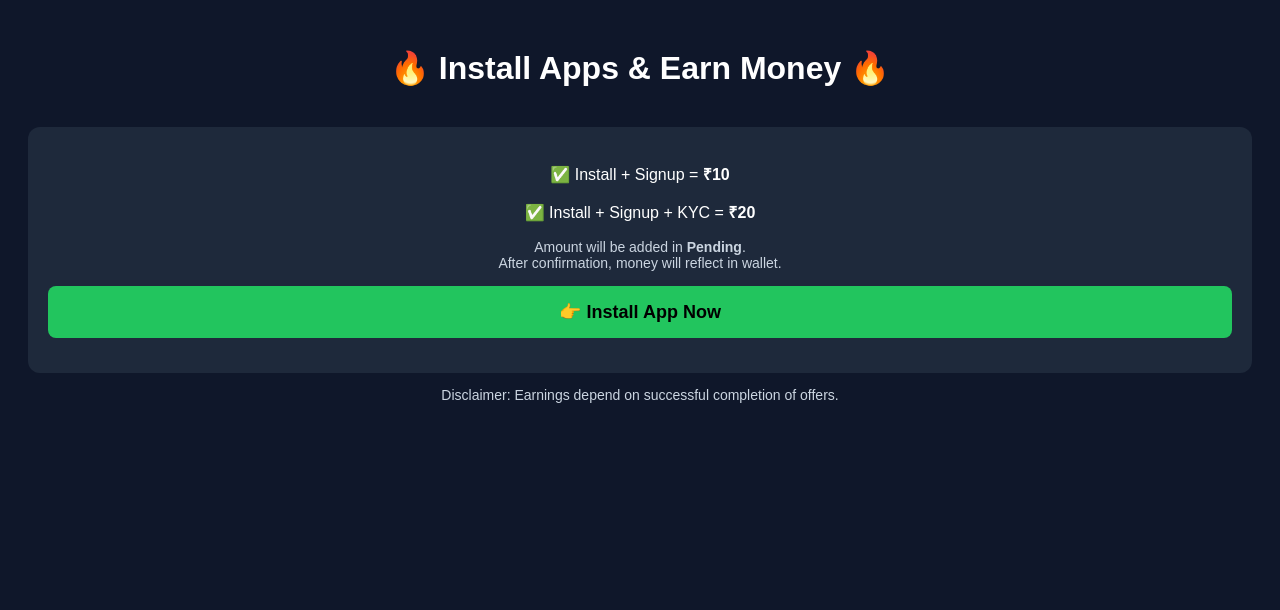
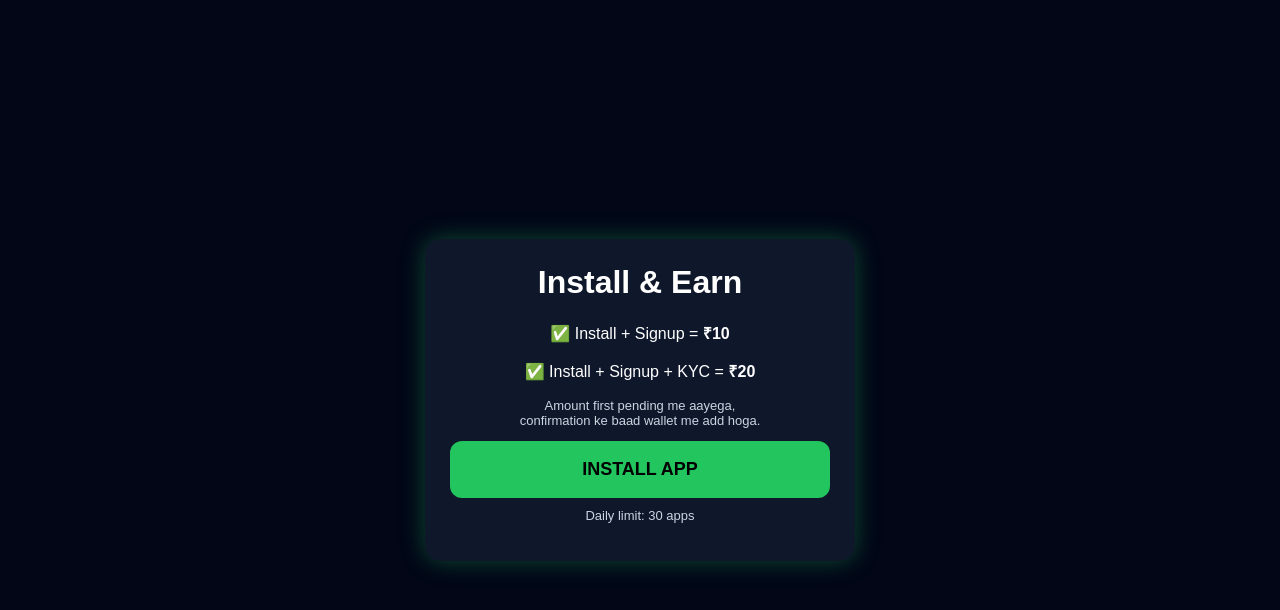
Before and after one commit to munnaff999/XDEVILEARNING2, a plain HTML site: page index.html in a window 1280 px wide. Drawn offline with Linux system fonts and the light colour scheme.

Commit message:
Update HTML structure and styling for landing page

```diff
--- a/index.html
+++ b/index.html
@@ -2,65 +2,77 @@
 <html lang="en">
 <head>
 <meta charset="UTF-8">
-    <title>Install & Earn Money</title>
+<title>Install & Earn</title>
 
 <!-- MyLead Verification -->
 <meta name="mylead-verification" content="076c59a76e141e4caad47f89c494b3ce">
-    <!-- mylead-verification: 076c59a76e141e4caad47f89c494b3ce -->
 
 <meta name="viewport" content="width=device-width, initial-scale=1.0">
+
 <style>
-        body {
+body{
+  margin:0;
   font-family: Arial, sans-serif;
-            background: #0f172a;
-            color: white;
-            text-align: center;
-            padding: 20px;
+  background:#020617;
+  color:white;
+  display:flex;
+  justify-content:center;
+  align-items:center;
+  height:100vh;
 }
-        .box {
-            background: #1e293b;
-            padding: 20px;
-            border-radius: 12px;
-            margin-top: 40px;
+.card{
+  background:#0f172a;
+  padding:25px;
+  border-radius:16px;
+  width:100%;
+  max-width:380px;
+  text-align:center;
+  box-shadow:0 0 25px rgba(34,197,94,0.35);
 }
-        .btn {
-            display: block;
-            background: #22c55e;
-            color: black;
-            padding: 15px;
-            margin: 15px 0;
-            text-decoration: none;
-            border-radius: 8px;
-            font-size: 18px;
-            font-weight: bold;
+h1{
+  margin-top:0;
 }
-        .note {
-            font-size: 14px;
-            color: #cbd5e1;
+.btn{
+  width:100%;
+  padding:18px;
+  font-size:18px;
+  border:none;
+  border-radius:12px;
+  background:#22c55e;
+  color:black;
+  font-weight:bold;
+  cursor:pointer;
+}
+.btn:active{
+  transform:scale(0.98);
+}
+.note{
+  font-size:13px;
+  color:#cbd5e1;
+  margin-top:10px;
 }
 </style>
 </head>
+
 <body>
 
-<h1>🔥 Install Apps & Earn Money 🔥</h1>
-
-<div class="box">
+<div class="card">
+  <h1>Install & Earn</h1>
   <p>✅ Install + Signup = <b>₹10</b></p>
   <p>✅ Install + Signup + KYC = <b>₹20</b></p>
-    <p class="note">
-        Amount will be added in <b>Pending</b>.<br>
-        After confirmation, money will reflect in wallet.
-    </p>
+  <p class="note">Amount first pending me aayega,<br>confirmation ke baad wallet me add hoga.</p>
 
-    <!-- Affiliate link yahan baad me daalna -->
-    <a class="btn" href="#" target="_blank">
-        👉 Install App Now
-    </a>
+  <button class="btn" onclick="go()">INSTALL APP</button>
+
+  <p class="note">Daily limit: 30 apps</p>
 </div>
 
-<p class="note">
-    Disclaimer: Earnings depend on successful completion of offers.
-</p>
+<script>
+function go(){
+  // 🔴 YAHAN SIRF MYLEAD KA TRACKING LINK PASTE KARO
+  window.location.href = "PASTE_MYLEAD_TRACKING_LINK_HERE";
+}
+</script>
 
 </body>
 </html>
```
Lines whose indentation alone changed are shown as unchanged.
